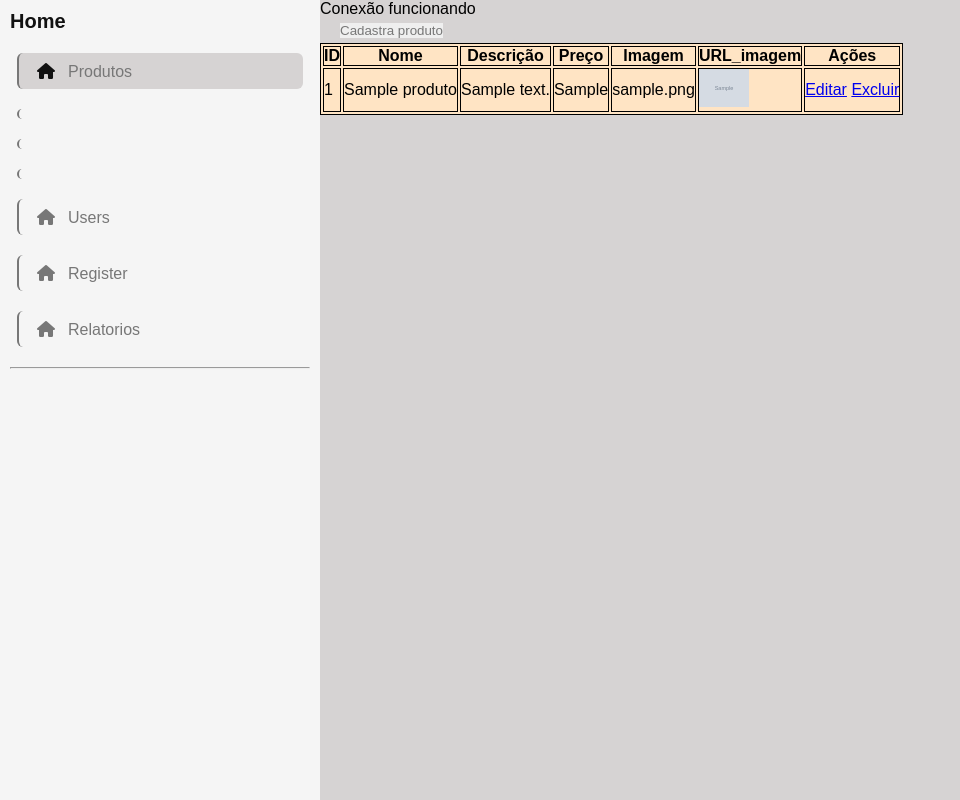
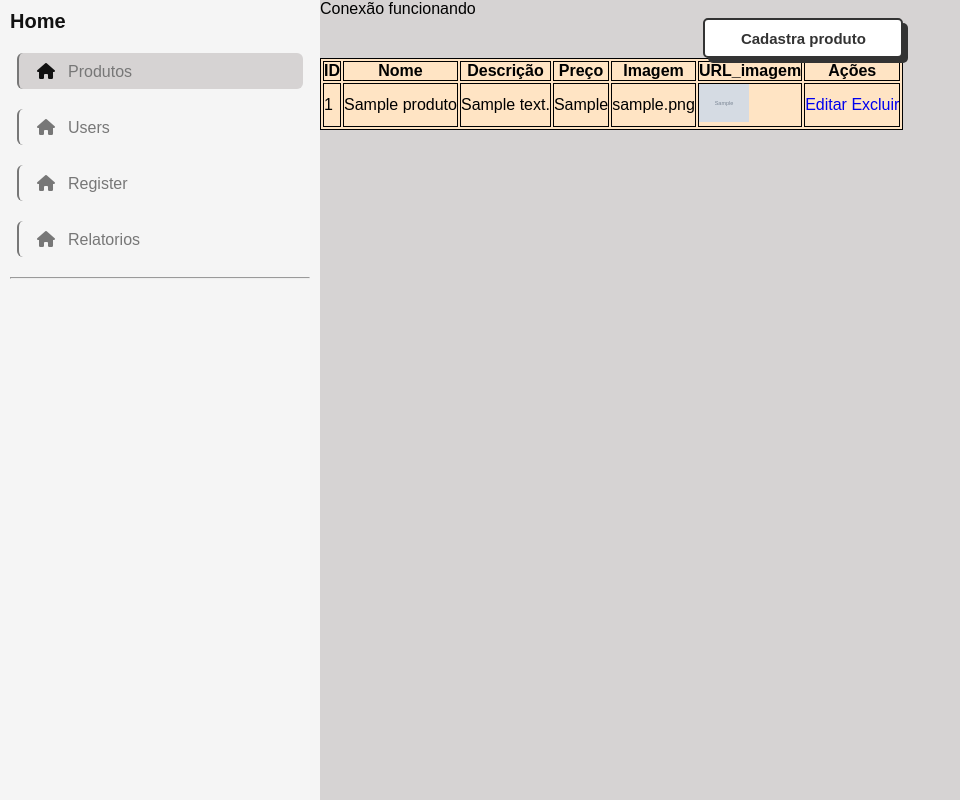
Before and after one commit to IgorFreitasRocha/crud_ingresso, a PHP site: page /CRUD/painel_admin.php in a window 1280 px wide. Shown: the part 48-848 px from the top of the page, without its empty margins (0-960 px from the left). Run offline with PHP 8.4, Linux system fonts and the light colour scheme; the visitor is signed in with stand-in values (Sample User, id 1); tables that the repository leaves empty or names only in its code hold one stand-in row (values such as "Sample post"); grey boxes marked "Sample" are stand-in pictures; some libraries are stand-ins or nearby versions.

Commit message:
Atualização no estilo do button cadastrar produto

```diff
--- a/CRUD/painel_admin.php
+++ b/CRUD/painel_admin.php
@@ -43,8 +43,7 @@ if (!isset($_SESSION['admin_logado'])) {
             <h3>Home</h3>
             <nav>
                 <ul>
-                    <li class="product"><a class="active nav-prod product" href="painel_admin.php"><i class="fa-solid fa-house "></i>Produtos<a>
-                    </li>
+                    <li><a class="active nav-prod product" href="painel_admin.php"><i class="fa-solid fa-house "></i>Produtos</a></li>
                     <li><a href="../users/user.html"><i class="fa-solid fa-house"></i>Users </a></li>
                     <li><a href="../register/register.html"><i class="fa-solid fa-house"></i>Register</a></li>
                     <li><a href="#"><i class="fa-solid fa-house"></i>Relatorios</a></li>
@@ -59,11 +58,6 @@ if (!isset($_SESSION['admin_logado'])) {
             <div>
                 <?php
 
-                if (!isset($_SESSION['admin_logado'])) {
-                    header('Location:login.php');
-                    exit();
-                }
-
                 require_once('conexao.php');
 
                 try {
@@ -76,7 +70,7 @@ if (!isset($_SESSION['admin_logado'])) {
 
                 ?>
                 <div class="cad_produtos">
-                    <a href="cadastrar_produto.php"> <button>Cadastra produto</button> </a>
+                    <a href="cadastrar_produto.php"> <button class="btn_cad">Cadastra produto</button> </a>
                 </div>
                 <table>
                     <thead>
--- a/CRUD/painelcss.css
+++ b/CRUD/painelcss.css
@@ -8,6 +8,10 @@
 html,
 body {
     height: 100%;
+}
+
+a {
+    text-decoration: none;
 }
 
 ul {
@@ -95,16 +99,11 @@ header h2 {
 
 .sidebar a {
     display: block;
-    text-decoration: none;
     color: #777;
     margin: 20px 7px;
     padding: 5px;
     border-radius: 6px;
     border-left: 2px solid;
-}
-
-.sidebar a:visited {
-    text-decoration: none;
 }
 
 .sidebar a:hover {
@@ -130,14 +129,8 @@ i {
     margin: 5px 13px;
 }
 
-button{
-    margin: 5px 20px;
-    border: none;
-    color: #777;
-    cursor: pointer;
-}
-
 .content {
+    display: flex;
     width: 75%;
     background-color: rgb(214, 211, 211);
 }
@@ -145,4 +138,32 @@ button{
 .content table, th, td {
     border: 1px solid;
     background-color: bisque;
+}
+
+.cad_produtos{
+    display: flex;
+    justify-content: flex-end;
+}
+
+.btn_cad {
+    display: flex;
+    align-items: center;
+    justify-content: center;
+    line-height: 1;
+    color: #333333;
+    font-size: 15px;
+    border-radius: 5px;
+    width: 200px;
+    height: 40px;
+    font-weight: bold;
+    border: 2px solid #333333;
+    transition: 0.3s;
+    box-shadow: 5px 5px 0px 0px rgba(51, 51, 51, 1);
+    background-color: #ffffff;
   }
+
+  .btn_cad:hover {
+    box-shadow: 0 0 #333;
+    color: #fff;
+    background-color: #333;
+  }
```
Also changed, not shown: CRUD/cadastrar_produto.php (+0 -16 lines).
